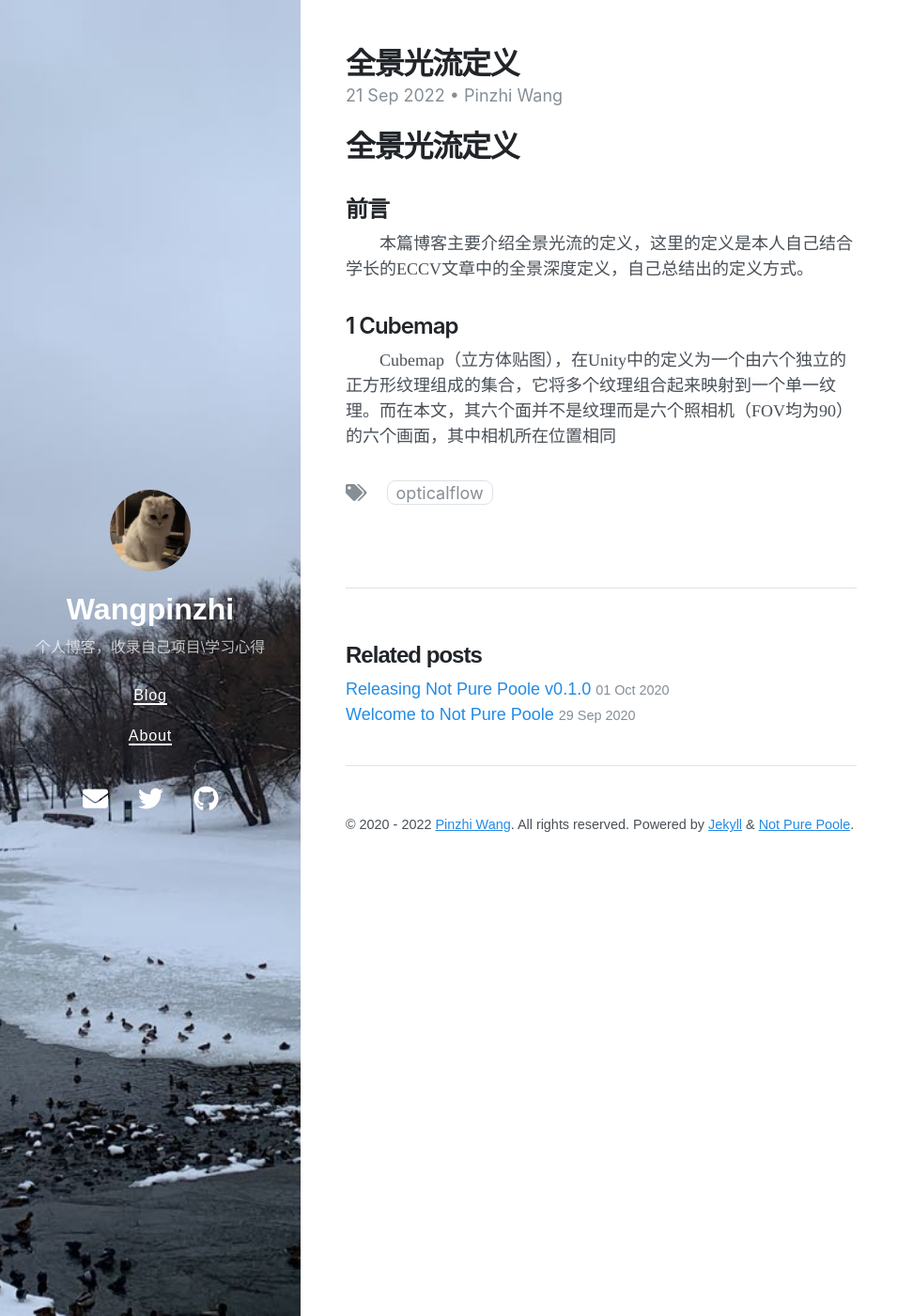
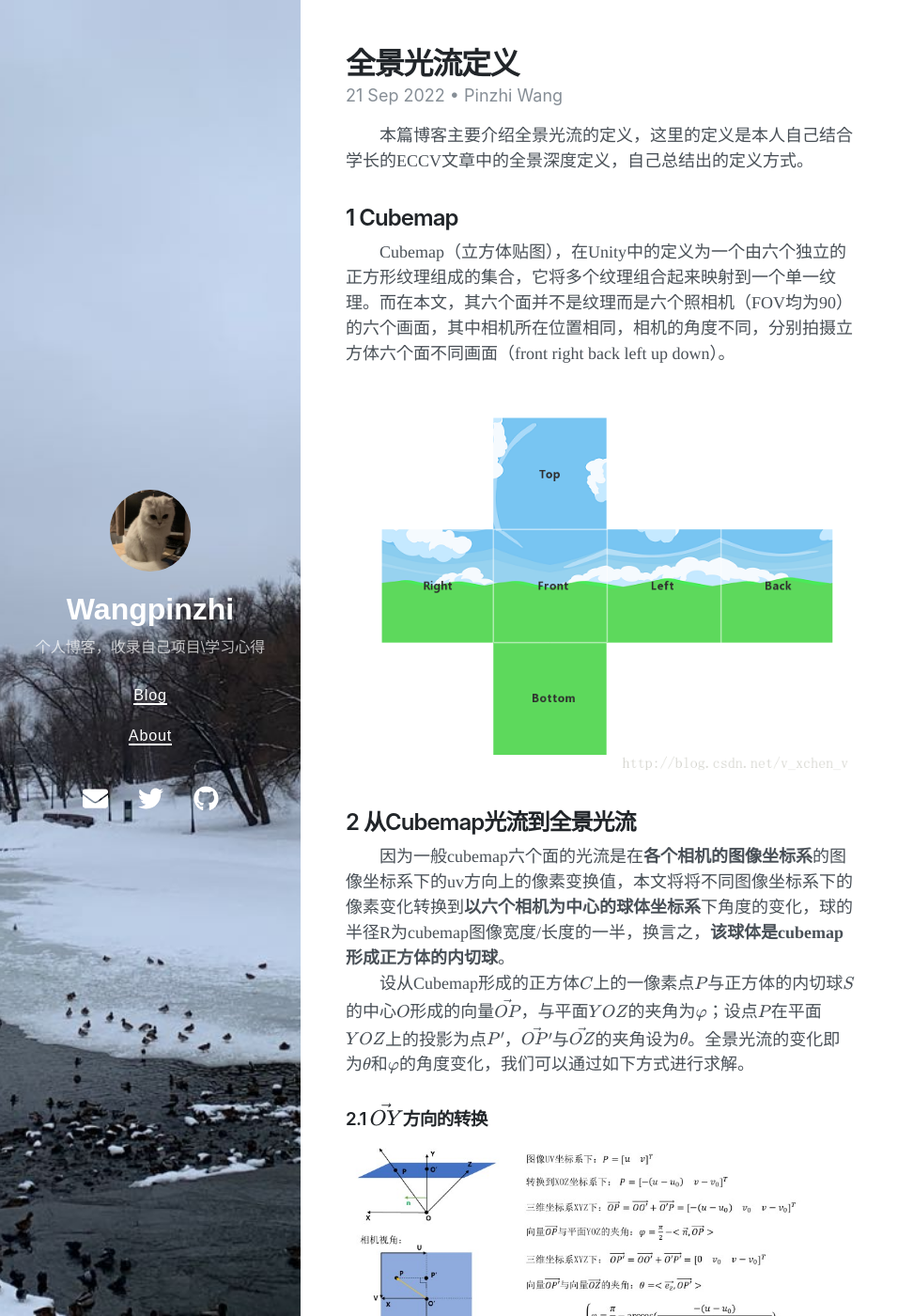
Before and after one commit to wangpinzhi/wangpinzhi.github.io, a Jekyll site: the page built from _posts/2022-09-21-panoramic-optical-flow.md, in a window 1280 px wide and 1400 px high. Shown: the whole window at 94% size, without its empty margins (0-972 px from the left). Built offline with Jekyll 4.4.1, drawn with Linux system fonts in a browser that asks for light colours; nearby versions of some CDN libraries; formulas are drawn with MathJax 3; some of the changed text lies outside the part shown.

Commit message:
update 光流定义

```diff
--- a/_posts/2022-09-21-panoramic-optical-flow.md
+++ b/_posts/2022-09-21-panoramic-optical-flow.md
@@ -8,8 +8,24 @@ math: true
 date: 2022-09-21 17:00 +0800
 ---
 
-# 全景光流定义
-## 前言
 &emsp;&emsp;本篇博客主要介绍全景光流的定义，这里的定义是本人自己结合学长的ECCV文章中的全景深度定义，自己总结出的定义方式。
+
 ## 1 Cubemap
-&emsp;&emsp;Cubemap（立方体贴图），在Unity中的定义为一个由六个独立的正方形纹理组成的集合，它将多个纹理组合起来映射到一个单一纹理。而在本文，其六个面并不是纹理而是六个照相机（FOV均为90）的六个画面，其中相机所在位置相同
+&emsp;&emsp;Cubemap（立方体贴图），在Unity中的定义为一个由六个独立的正方形纹理组成的集合，它将多个纹理组合起来映射到一个单一纹理。而在本文，其六个面并不是纹理而是六个照相机（FOV均为90）的六个画面，其中相机所在位置相同，相机的角度不同，分别拍摄立方体六个面不同画面（front right back left up down）。
+<div  align="center">
+  <img src="{{site.url}}/assets/cubemap.png">
+</div>
+
+## 2 从Cubemap光流到全景光流
+&emsp;&emsp;因为一般cubemap六个面的光流是在**各个相机的图像坐标系**的图像坐标系下的uv方向上的像素变换值，本文将将不同图像坐标系下的像素变化转换到**以六个相机为中心的球体坐标系**下角度的变化，球的半径R为cubemap图像宽度/长度的一半，换言之，**该球体是cubemap形成正方体的内切球**。<br>
+&emsp;&emsp;设从Cubemap形成的正方体$C$上的一像素点$P$与正方体的内切球$S$的中心$O$形成的向量$\vec{OP}$，与平面$YOZ$的夹角为$\varphi$；设点$P$在平面$YOZ$上的投影为点$P'$，$\vec{OP'}$与$\vec{OZ}$的夹角设为$\theta$。全景光流的变化即为$\theta和\varphi$的角度变化，我们可以通过如下方式进行求解。<br>
+
+### 2.1 $\vec{OY}$方向的转换
+<div  align="center">
+  <img src="{{site.url}}/assets/panoramic_optical_flow/trans_OY.jpg">
+</div>
+
+### 2.2 $\vec{OY}$反方向$\vec{OY'}$的转换
+<div  align="center">
+  <img src="{{site.url}}/assets/panoramic_optical_flow/trans_OY'.jpg">
+</div>
```
Also changed, not shown: _layouts/default.html (+9 -0 lines), assets/cubemap.png (added), assets/panoramic_optical_flow/trans_OY'.jpg (added), assets/panoramic_optical_flow/trans_OY.jpg (added).
